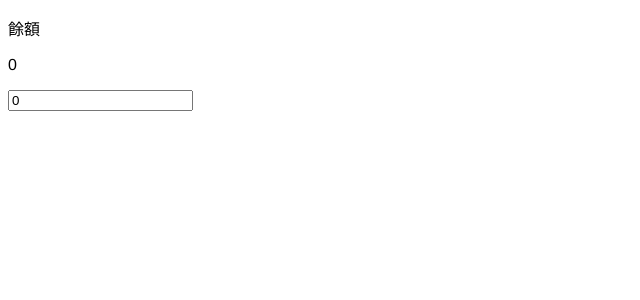
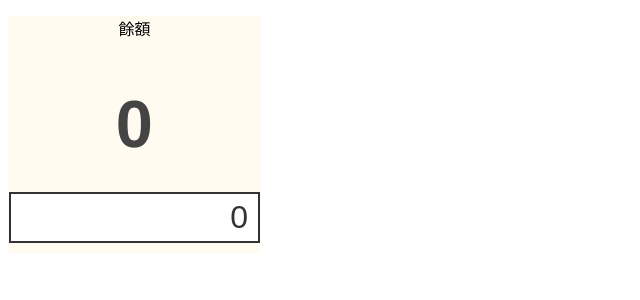
Before and after one commit to Amobe/milka, a Vue app: page / in a window 1280 px wide. Shown: the top 300 px of the page, without its empty margins (0-640 px from the left). Built offline with nearby package versions, Linux system fonts and the light colour scheme.

Commit message:
Improve UI design.

```diff
--- a/src/App.vue
+++ b/src/App.vue
@@ -1,15 +1,17 @@
 <template>
   <div id="app">
+    <div class="background">
       <p id="balance-title">餘額</p>
       <p id="balance-value">{{ balance }}</p>
-    <input id="money" type="number" v-model="money"  debounce="500" v-on:keyup.enter="moneyHandler">
+      <input id="money" class="moneyInput" type="number" v-model="money"  debounce="500" v-on:keyup.enter="moneyHandler">
       <ul class="records">
-      <li class="record" v-for="record in records">
+        <li class="record" :class="{save: record.value > 0, spend: record.value < 0}" v-for="record in records">
           <div>
             <label>{{ record.value }}</label>
           </div>
         </li>
       </ul>
+    </div>
   </div>
 </template>
 
@@ -58,4 +60,62 @@ input#money::-webkit-outer-spin-button {
   -webkit-appearance: none;
   margin: 0;
 }
+
+.background {
+  width: 20%;
+  padding: 0 0;
+  background-color: rgb(255, 251, 240);
+  text-align: center;
+}
+
+#balance-value {
+  color: #444;
+  font-size: 50pt;
+  font-weight: bolder;
+  margin: auto 0;
+  padding: 30px 0 20px 0;
+}
+
+.moneyInput {
+  width: 90%;
+  font-size: 24pt;
+  text-align: right;
+  margin: 10px auto;
+  padding: 5px 10px;
+  color: #333;
+  border: 2px solid #333;
+}
+
+ul.records {
+  list-style: none;
+  text-align: center;
+  width: 100%;
+  padding: 0 0;
+  padding: 0 0;
+  margin: 0 0;
+}
+
+li.record {
+  width: 100%;
+  text-align: center;
+  background-color: #333;
+}
+
+li.record > div {
+  width: 90%;
+  padding: 10px 0;
+  margin: 0 5%;
+  font-size: 16pt;
+  font-weight: bold;
+  background-color: transparent;
+  border-bottom: 1px solid #AAA;
+}
+
+li.record.save {
+  color: #04BFBF;
+}
+
+li.record.spend {
+  color: #FF8598;
+}
 </style>
```
Lines whose indentation alone changed are shown as unchanged.
